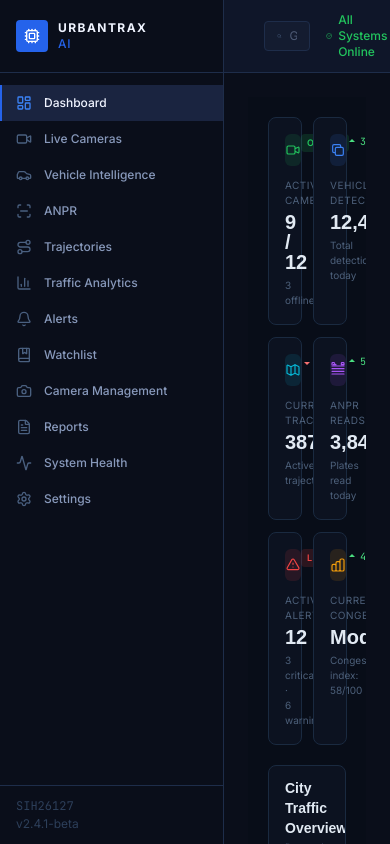
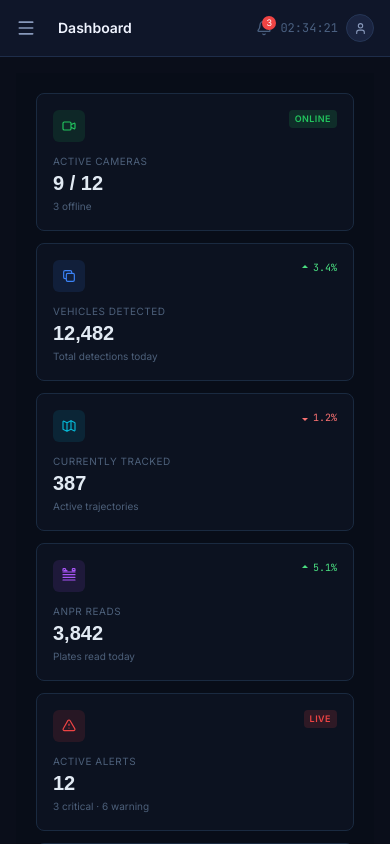
Before and after one commit to Gitnaik1/traffic-surveillance, a React (Vite) app: page / in a window 390 px wide. Built offline with nearby package versions, Linux system fonts and the light colour scheme; the HTML template or start-up script is replaced by a standard one.

Commit message:
feat: make frontend layout responsive

```diff
--- a/src/App.tsx
+++ b/src/App.tsx
@@ -31,6 +31,7 @@ export type Page =
 
 export default function App() {
   const [activePage, setActivePage] = useState<Page>('dashboard')
+  const [isSidebarOpen, setIsSidebarOpen] = useState(false)
 
   const pageInfo: Record<Page, { title: string; subtitle: string }> = {
     'dashboard': { title: 'Dashboard', subtitle: 'System overview and key metrics.' },
@@ -66,10 +67,31 @@ export default function App() {
 
   return (
     <div className="flex h-screen overflow-hidden" style={{ backgroundColor: '#0a0e1a' }}>
-      <Sidebar activePage={activePage} onNavigate={setActivePage} />
-      <div className="flex flex-col flex-1 overflow-hidden">
-        <Navbar title={pageInfo[activePage].title} subtitle={pageInfo[activePage].subtitle} />
-        <main className="flex-1 overflow-auto p-6" style={{ backgroundColor: '#0a0e1a' }}>
+      {/* Mobile Sidebar Backdrop */}
+      {isSidebarOpen && (
+        <div
+          className="fixed inset-0 bg-black/50 z-40 md:hidden"
+          onClick={() => setIsSidebarOpen(false)}
+        />
+      )}
+
+      <Sidebar
+        activePage={activePage}
+        onNavigate={(page) => {
+          setActivePage(page)
+          setIsSidebarOpen(false)
+        }}
+        isOpen={isSidebarOpen}
+        onClose={() => setIsSidebarOpen(false)}
+      />
+
+      <div className="flex flex-col flex-1 overflow-hidden min-w-0">
+        <Navbar
+          title={pageInfo[activePage].title}
+          subtitle={pageInfo[activePage].subtitle}
+          onMenuClick={() => setIsSidebarOpen(true)}
+        />
+        <main className="flex-1 overflow-auto p-4 md:p-6" style={{ backgroundColor: '#0a0e1a' }}>
           {renderPage()}
         </main>
       </div>
--- a/src/components/Navbar.tsx
+++ b/src/components/Navbar.tsx
@@ -1,12 +1,13 @@
 import { useState, useEffect } from 'react'
-import { Search, Bell, CheckCircle, User } from 'lucide-react'
+import { Search, Bell, CheckCircle, User, Menu } from 'lucide-react'
 
 interface Props {
   title: string
   subtitle: string
+  onMenuClick?: () => void
 }
 
-export default function Navbar({ title, subtitle }: Props) {
+export default function Navbar({ title, subtitle, onMenuClick }: Props) {
   const [time, setTime] = useState(new Date())
 
   useEffect(() => {
@@ -16,22 +17,31 @@ export default function Navbar({ title, subtitle }: Props) {
 
   return (
     <header
-      className="flex items-center gap-4 px-6 py-3 border-b shrink-0"
+      className="flex items-center gap-2 md:gap-4 px-4 md:px-6 py-3 border-b shrink-0"
       style={{ backgroundColor: '#0f1629', borderColor: '#1e2d4a' }}
     >
+      {/* Mobile Menu Toggle */}
+      <button
+        className="md:hidden p-1.5 -ml-1.5 rounded-md transition-colors mr-2"
+        style={{ color: '#8899bb' }}
+        onClick={onMenuClick}
+      >
+        <Menu size={20} />
+      </button>
+
       {/* Title */}
       <div className="flex-1 min-w-0">
         <h1 className="text-sm font-semibold truncate" style={{ color: '#f0f4ff' }}>
           {title}
         </h1>
-        <p className="text-xs truncate" style={{ color: '#4a6080' }}>
+        <p className="text-xs truncate hidden sm:block" style={{ color: '#4a6080' }}>
           {subtitle}
         </p>
       </div>
 
       {/* Search */}
       <div
-        className="flex items-center gap-2 px-3 py-1.5 rounded border w-48"
+        className="hidden md:flex items-center gap-2 px-3 py-1.5 rounded border w-48"
         style={{ backgroundColor: '#141c30', borderColor: '#1e2d4a' }}
       >
         <Search size={12} color="#4a6080" />
@@ -43,7 +53,7 @@ export default function Navbar({ title, subtitle }: Props) {
       </div>
 
       {/* System status */}
-      <div className="flex items-center gap-1.5">
+      <div className="hidden sm:flex items-center gap-1.5">
         <CheckCircle size={12} color="#22c55e" />
         <span className="text-xs font-medium" style={{ color: '#22c55e' }}>
           All Systems Online
@@ -51,7 +61,7 @@ export default function Navbar({ title, subtitle }: Props) {
       </div>
 
       {/* Divider */}
-      <div className="w-px h-4" style={{ backgroundColor: '#1e2d4a' }} />
+      <div className="hidden sm:block w-px h-4" style={{ backgroundColor: '#1e2d4a' }} />
 
       {/* Notifications */}
       <button className="relative" style={{ color: '#4a6080' }}>
--- a/src/components/Sidebar.tsx
+++ b/src/components/Sidebar.tsx
@@ -12,6 +12,7 @@ import {
   Activity,
   Settings,
   Cpu,
+  X,
 } from 'lucide-react'
 
 type Page =
@@ -54,16 +55,21 @@ const navItems: NavItem[] = [
 interface Props {
   activePage: Page
   onNavigate: (page: Page) => void
+  isOpen?: boolean
+  onClose?: () => void
 }
 
-export default function Sidebar({ activePage, onNavigate }: Props) {
+export default function Sidebar({ activePage, onNavigate, isOpen, onClose }: Props) {
   return (
     <aside
-      className="flex flex-col w-56 shrink-0 border-r"
+      className={`flex flex-col w-64 md:w-56 shrink-0 border-r fixed md:relative inset-y-0 left-0 z-50 transform transition-transform duration-300 ease-in-out ${
+        isOpen ? 'translate-x-0' : '-translate-x-full md:translate-x-0'
+      }`}
       style={{ backgroundColor: '#0a0e1a', borderColor: '#1e2d4a' }}
     >
       {/* Logo */}
-      <div className="flex items-center gap-2.5 px-4 py-5 border-b" style={{ borderColor: '#1e2d4a' }}>
+      <div className="flex items-center justify-between px-4 py-5 border-b shrink-0" style={{ borderColor: '#1e2d4a' }}>
+        <div className="flex items-center gap-2.5">
           <div
             className="flex items-center justify-center w-8 h-8 rounded"
             style={{ backgroundColor: '#2563eb' }}
@@ -78,6 +84,16 @@ export default function Sidebar({ activePage, onNavigate }: Props) {
               AI
             </div>
           </div>
+        </div>
+
+        {/* Mobile Close Button */}
+        <button
+          className="md:hidden p-1 rounded-md transition-colors"
+          style={{ color: '#8899bb' }}
+          onClick={onClose}
+        >
+          <X size={20} />
+        </button>
       </div>
 
       {/* Nav */}
--- a/src/pages/Dashboard.tsx
+++ b/src/pages/Dashboard.tsx
@@ -364,7 +364,7 @@ export default function Dashboard({ onCameraSelect }: { onCameraSelect: (id: str
       <div className="p-5 space-y-5">
 
         {/* KPIs */}
-        <div className="grid grid-cols-2 md:grid-cols-3 xl:grid-cols-6 gap-3">
+        <div className="grid grid-cols-1 sm:grid-cols-2 md:grid-cols-3 xl:grid-cols-6 gap-3">
           {kpis.map(k => <KPICard key={k.title} {...k} />)}
         </div>
 
```
Lines whose indentation alone changed are shown as unchanged.
